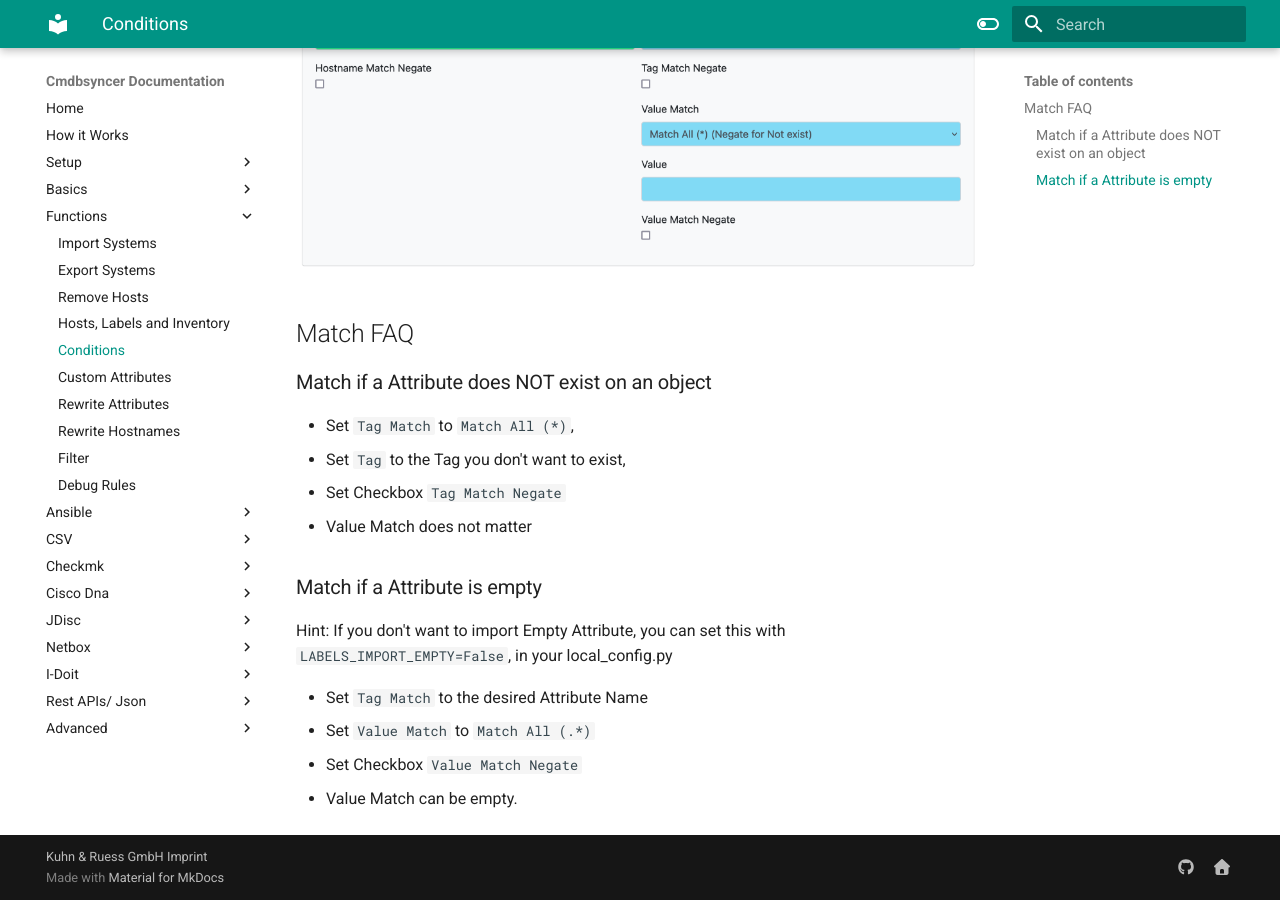
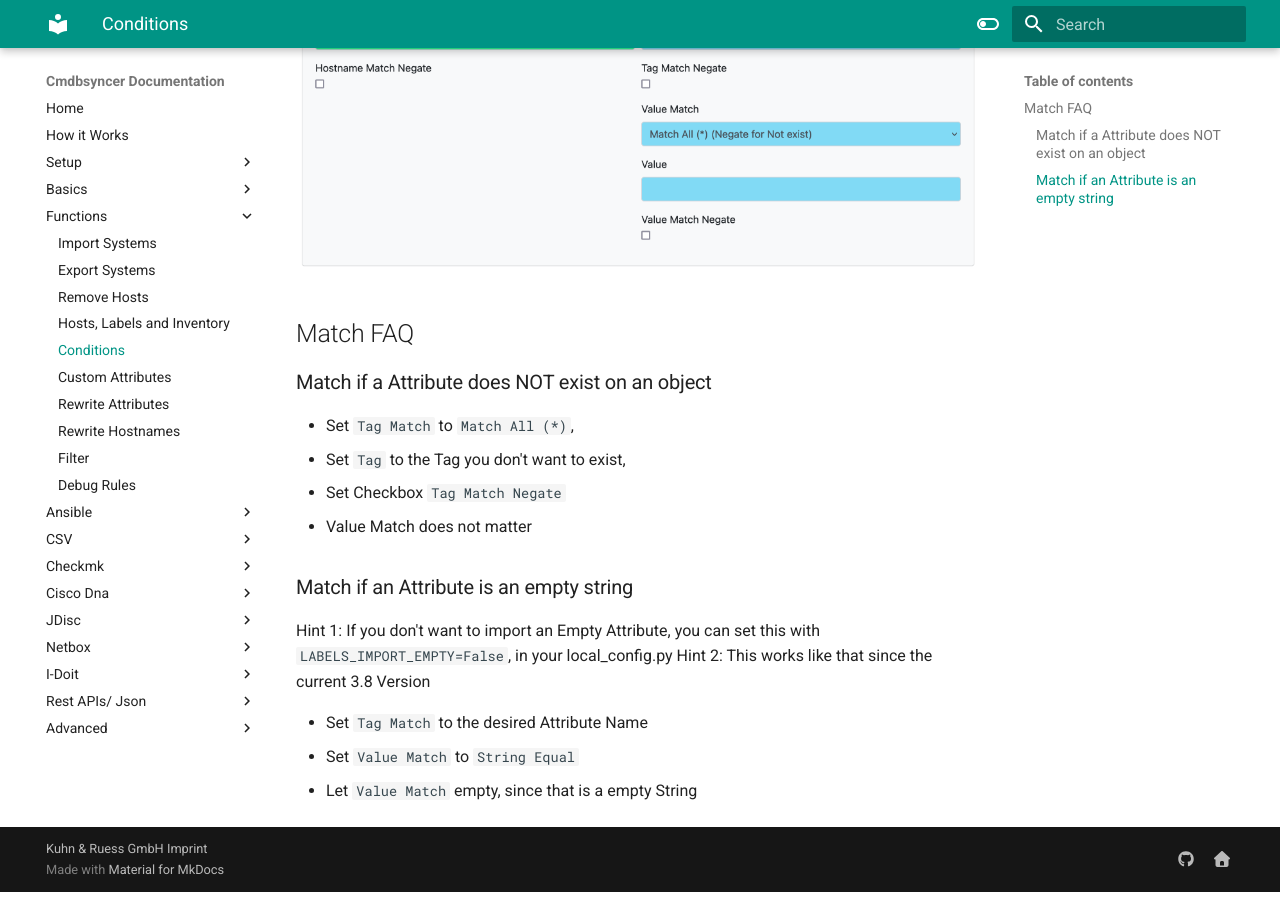
Before and after one commit to kuhn-ruess/cmdbsyncer-docs, an MkDocs documentation site: the page built from docs/basics/conditions.md, in a window 1280 px wide and 900 px high, scrolled down 761 px. Built offline with MkDocs 1.6.1 and Material for MkDocs 9.7.7, drawn with Linux system fonts in a browser that asks for light colours.

Commit message:
Updated Docu

```diff
--- a/docs/basics/conditions.md
+++ b/docs/basics/conditions.md
@@ -17,10 +17,10 @@ They can match "ANY", what means one matching condition will be enough for the r
  - Set Checkbox `Tag Match Negate`
  - Value Match does not matter
 
-### Match if a Attribute is empty
-Hint: If you don't want to import Empty Attribute, you can set this with `LABELS_IMPORT_EMPTY=False`, in your local_config.py
+### Match if an Attribute is an empty string
+Hint 1: If you don't want to import an Empty Attribute, you can set this with `LABELS_IMPORT_EMPTY=False`, in your local_config.py
+Hint 2: This works like that since the current 3.8 Version
 
 - Set `Tag Match` to the desired Attribute Name
-- Set `Value Match` to `Match All (.*)`
-- Set Checkbox `Value Match Negate`
-- Value Match can be empty.
+- Set `Value Match` to `String Equal`
+- Let `Value Match` empty, since that is a empty String
```
Also changed, not shown: docs/basics/debug.md (+2 -0 lines), docs/basics/debug_rules.md (+8 -0 lines), docs/basics/lcl_config.md (+1 -0 lines).
